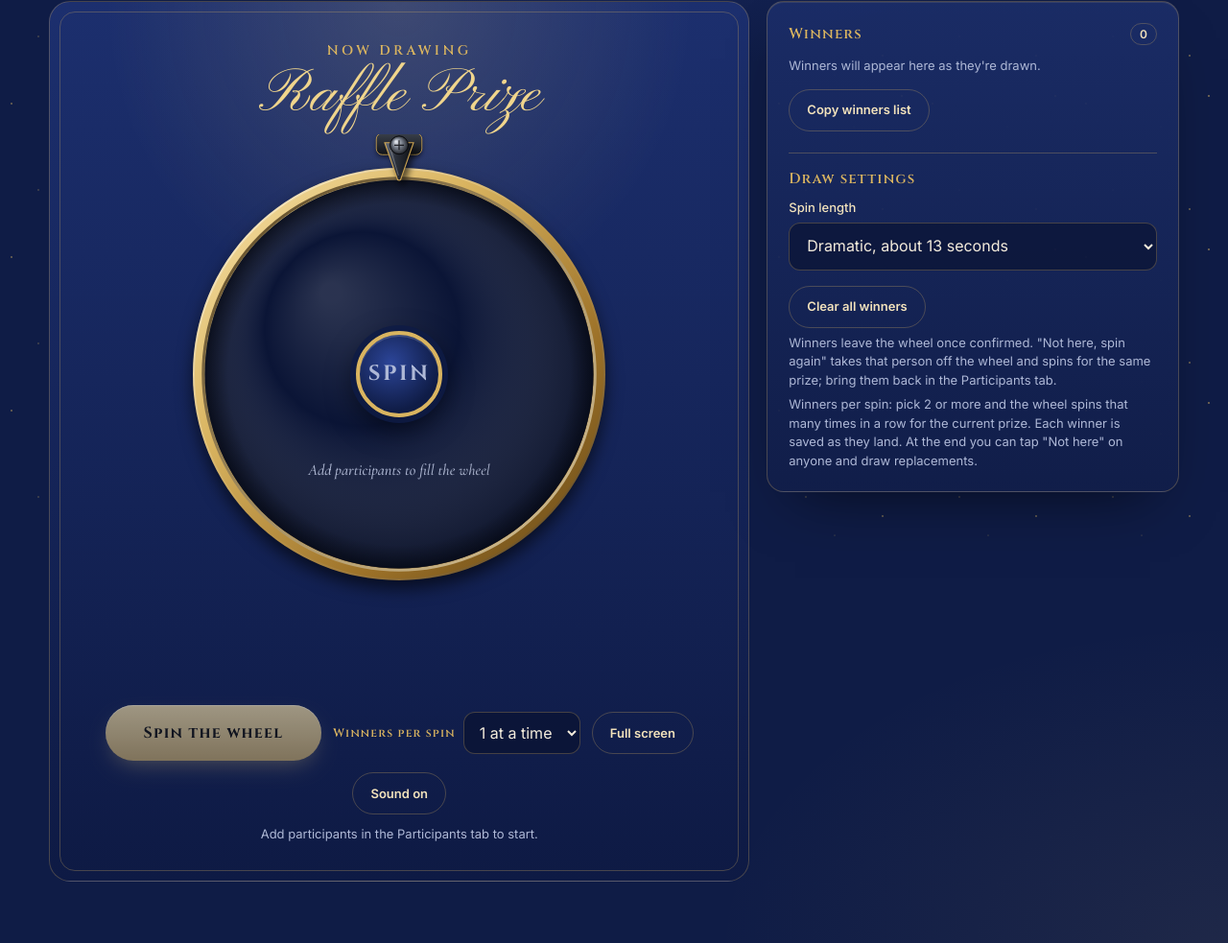
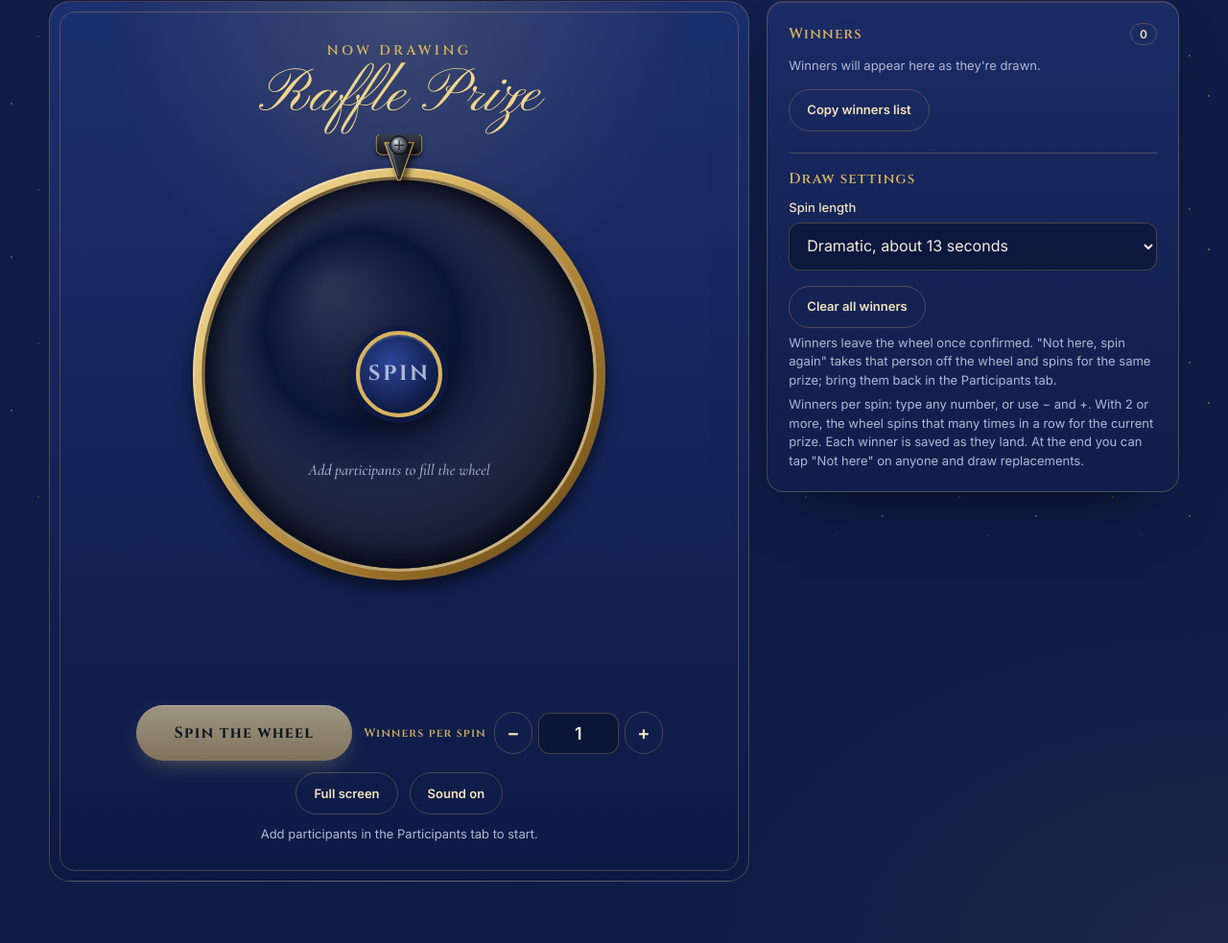
Before and after one commit to Jomari1111/oceanwide-xmas-2026, a plain HTML site: page raffle/index.html in a window 1280 px wide. Shown: the part 232-1215 px from the top of the page at 96% size. Drawn offline with nearby package versions, Linux system fonts and the light colour scheme.

Commit message:
Raffle: winners per spin is now a number field with - and + buttons
Co-Authored-By: Claude Opus 5.5 <noreply@anthropic.com>
Claude-Session: https://claude.ai/code/session_01S4zq5zxipR93bGMPj1W7WP

```diff
--- a/raffle/index.html
+++ b/raffle/index.html
@@ -201,7 +201,11 @@ body.on-draw .wrap{max-width:1500px}body.on-draw header{padding-top:12px}body.on
 .winners li.new{animation:flash 1.8s var(--out) both}
 @keyframes flash{0%{opacity:0;transform:translateX(24px);background:rgba(240,213,140,.25)}40%{opacity:1;transform:none;background:rgba(240,213,140,.18)}100%{background:transparent}}
 .batchlab{display:flex;align-items:center;gap:8px;margin:0;font:600 12px/1.2 Cinzel,serif;letter-spacing:.1em;color:var(--gold);white-space:nowrap}
-.batchlab select{padding:10px 12px}
+.batchlab label{margin:0;font:inherit;color:inherit}
+.stepper{display:flex;align-items:center;gap:6px}
+.stepper .mini{min-width:40px;min-height:44px;padding:0;font:600 20px/1 Inter,sans-serif}
+.stepper input{width:84px;margin:0;padding:10px 6px;text-align:center;font:700 18px/1 Inter,sans-serif;-moz-appearance:textfield}
+.stepper input::-webkit-outer-spin-button,.stepper input::-webkit-inner-spin-button{-webkit-appearance:none;margin:0}
 .bprog{margin:12px auto 0;max-width:860px}
 .bhead{display:flex;flex-wrap:wrap;gap:12px;justify-content:center;align-items:center;font:600 13px/1 Cinzel,serif;letter-spacing:.18em;color:var(--gold)}
 .bchips{list-style:none;margin:12px 0 0;padding:0;display:flex;flex-wrap:wrap;gap:8px;justify-content:center;counter-reset:c}
@@ -267,7 +271,7 @@ body.on-draw .wrap{max-width:1500px}body.on-draw header{padding-top:12px}body.on
         <div class="controls">
           <button class="btn drawbtn" id="drawBtn">Spin the wheel</button>
           <select id="prizeSel" aria-label="Prize to draw"></select>
-          <label class="batchlab host">Winners per spin<select id="batchSel"><option value="1">1 at a time</option><option>2</option><option>3</option><option>4</option><option>5</option><option>6</option><option>8</option><option>10</option><option>15</option><option>20</option><option>25</option><option>30</option><option>50</option></select></label>
+          <div class="batchlab host"><label for="batchIn">Winners per spin</label><div class="stepper"><button type="button" class="ghost mini" id="bMinus" aria-label="One less">−</button><input id="batchIn" type="number" inputmode="numeric" min="1" max="500" step="1" value="1"><button type="button" class="ghost mini" id="bPlus" aria-label="One more">+</button></div></div>
           <button class="ghost" id="fsBtn">Full screen</button>
           <button class="ghost" id="sndBtn" aria-pressed="true">Sound on</button>
         </div>
@@ -314,7 +318,7 @@ body.on-draw .wrap{max-width:1500px}body.on-draw header{padding-top:12px}body.on
           <label>Spin length<select id="spin"><option value="13000">Dramatic, about 13 seconds</option><option value="7000">Normal, about 7 seconds</option><option value="2200">Quick, about 2 seconds</option></select></label>
           <div class="controls" style="justify-content:flex-start;margin-top:0"><button class="ghost" id="clearWin">Clear all winners</button></div>
           <p class="hint">Winners leave the wheel once confirmed. "Not here, spin again" takes that person off the wheel and spins for the same prize; bring them back in the Participants tab.</p>
-          <p class="hint">Winners per spin: pick 2 or more and the wheel spins that many times in a row for the current prize. Each winner is saved as they land. At the end you can tap "Not here" on anyone and draw replacements.</p>
+          <p class="hint">Winners per spin: type any number, or use − and +. With 2 or more, the wheel spins that many times in a row for the current prize. Each winner is saved as they land. At the end you can tap "Not here" on anyone and draw replacements.</p>
         </div>
       </aside>
     </div>
@@ -614,7 +618,7 @@ function path(ms,fn){return anim((e,dt)=>{const k=Math.min(1,e/ms),th=fn(k);adva
 /* ---------- physics: friction slows the wheel, the pointer brakes it at every peg ---------- */
 const MODES={13000:{a:.34,b:.05,turns:9,wind:550,rest:300,hold:700},7000:{a:.75,b:.1,turns:6,wind:550,rest:300,hold:700},2200:{a:20,b:1,turns:1.6,wind:220,rest:120,hold:300,trim:120}};
 const sleep=ms=>new Promise(r=>setTimeout(r,reduce?0:ms));
-const batchN=()=>Math.max(1,parseInt($('#batchSel').value,10)||1);
+const batchN=()=>Math.min(500,Math.max(1,parseInt($('#batchIn').value,10)||1));
 const waitWheel=()=>new Promise(r=>{const f=()=>animRun?requestAnimationFrame(f):r();f()});
 let B=null;
 function pointerStep(st,th,dt){const K=950,C=10,prev=st.phi;st.v+=(-K*st.phi-C*st.v)*dt;st.phi+=st.v*dt;let lo=-1.2,hi=1.2;
@@ -719,7 +723,12 @@ $('#bDone').addEventListener('click',closeBatch);
 $('#bRedraw').addEventListener('click',()=>{if(!B)return;const prize=B.prize,k=B.got.filter(x=>x.out).length;closeBatch();
   setTimeout(async()=>{await waitWheel();const n=Math.min(k,pool().length);if(n>0&&!spinning&&!B)runBatch(prize,n)},300)});
 $('#bStop').addEventListener('click',()=>{if(B){B.stop=true;renderProg();toast('Stopping after this spin')}});
-$('#batchSel').addEventListener('change',renderDraw);
+const bIn=$('#batchIn');
+bIn.addEventListener('input',renderDraw);
+bIn.addEventListener('change',()=>{bIn.value=batchN();renderDraw()});
+bIn.addEventListener('keydown',e=>{if(e.key==='Enter'){e.preventDefault();bIn.value=batchN();bIn.blur();renderDraw()}});
+$('#bMinus').addEventListener('click',()=>{bIn.value=Math.max(1,batchN()-1);renderDraw()});
+$('#bPlus').addEventListener('click',()=>{bIn.value=Math.min(500,batchN()+1);renderDraw()});
 function closeReveal(){const st=$('#stage');st.scrollTop=0;st.scrollLeft=0;$('#reveal').classList.remove('on');$('#live').classList.remove('land','slow');S.pending=null;renderDraw()}
 $('#confirmBtn').addEventListener('click',async()=>{const pd=S.pending;if(!pd)return;closeReveal();lastWin=pd.person.id;
   try{await put('winners',rid('w'),{personId:pd.person.id,name:pd.person.name,dept:pd.person.dept||'',prizeId:pd.prize.id,prize:pd.prize.name,at:Date.now()})}catch(x){toast(`Couldn't save. Note it: ${pd.person.name}, ${pd.prize.name}`)}
```
